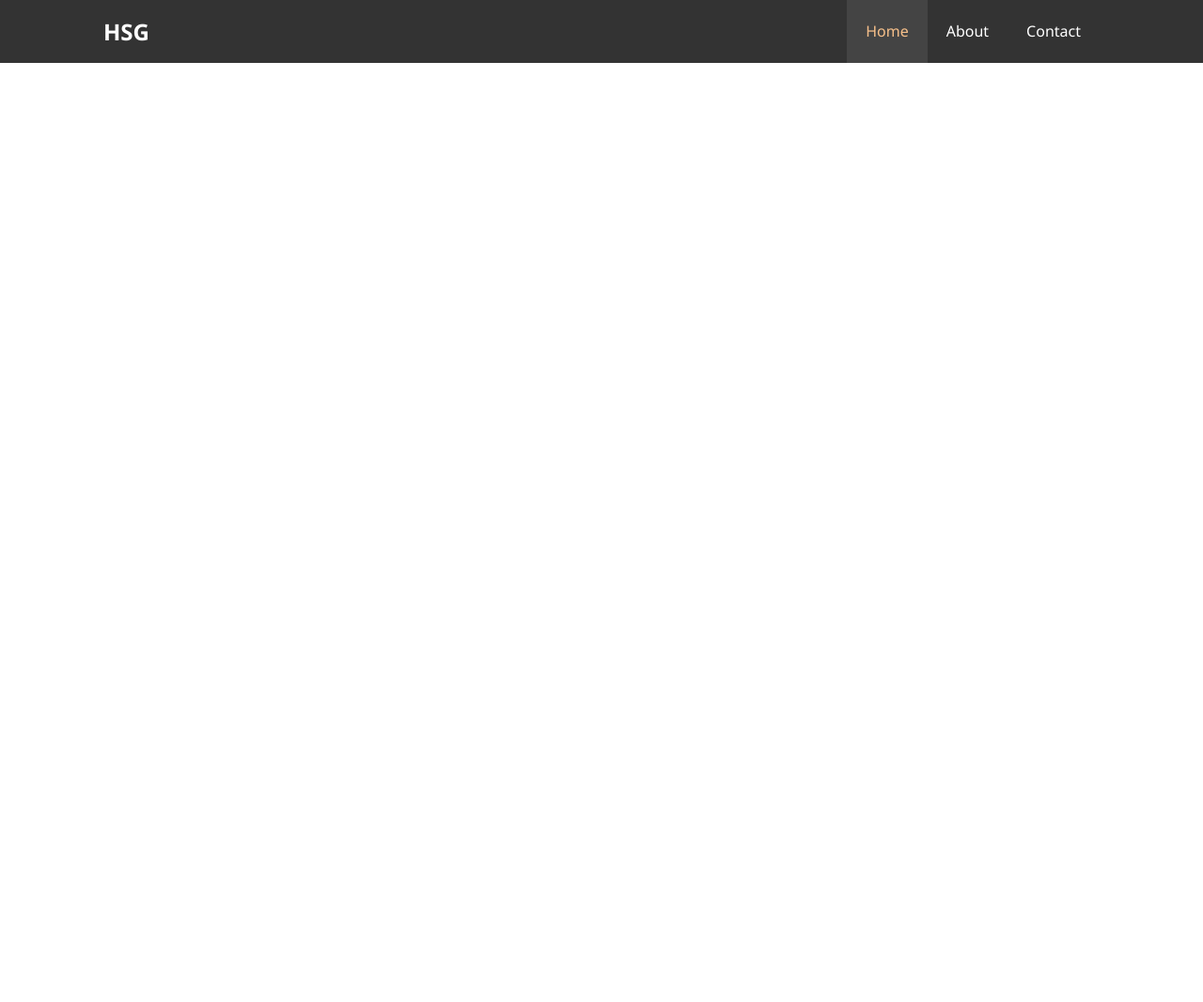
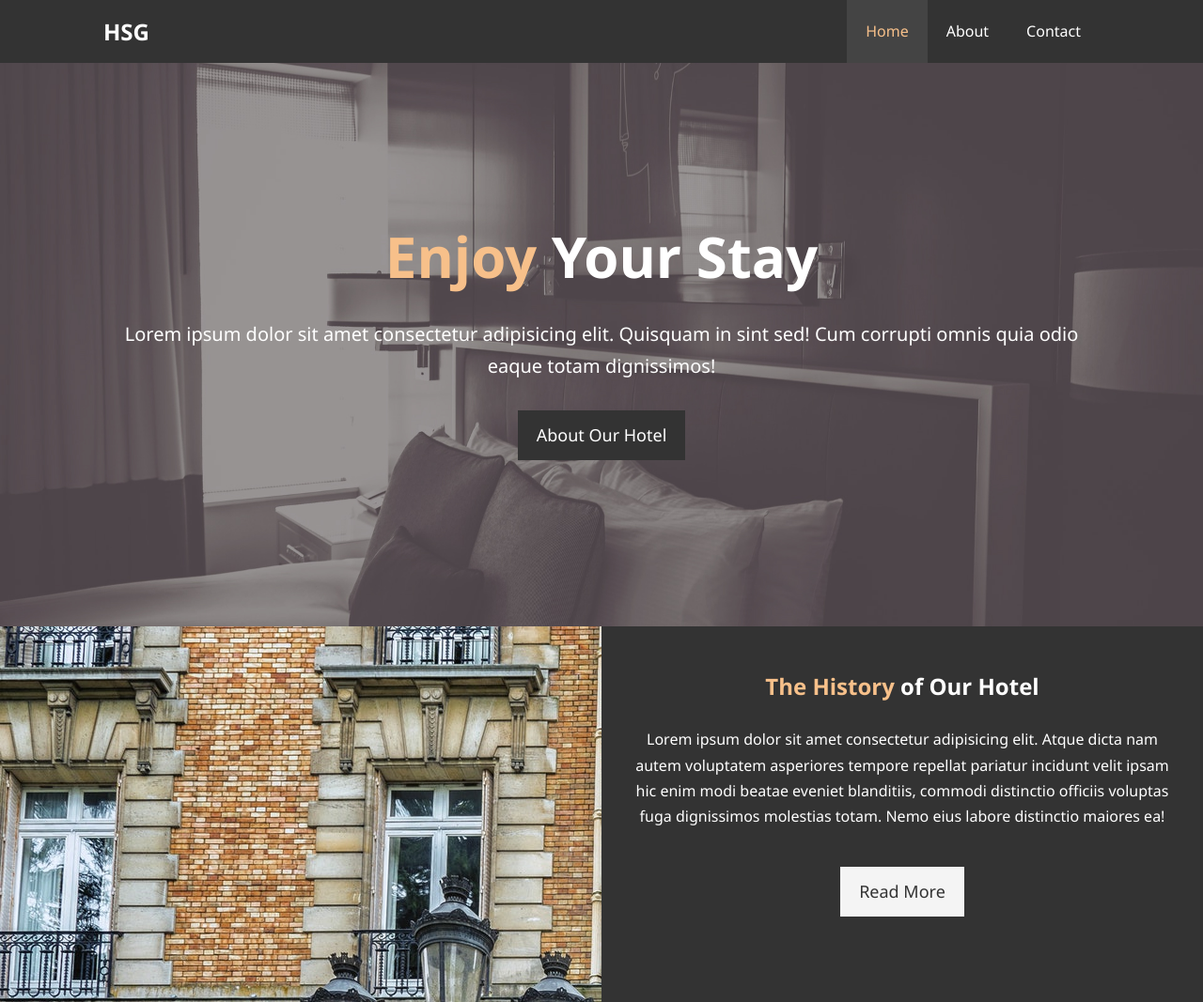
Before and after one commit to gwalchmei151/udemy-tutorial-hotel-website, a plain HTML site: page index.html in a window 1280 px wide. Shown: the whole page at 94% size. Before the commit the page ends 800 px from the top, so only its background shows below. Drawn offline with Linux system fonts and the light colour scheme.

Commit message:
bg-primary, bg-dark, bg-light utility css done btn, btn-light css done showcase and home-info sections on homepage done

```diff
--- a/css/style.css
+++ b/css/style.css
@@ -35,6 +35,49 @@ p {
   max-width: 1100px;
   overflow: auto;
   padding: 0 20px;
+}
+
+.text-primary {
+  color: #f7c08a;
+}
+
+.lead {
+  font-size: 20px;
+}
+
+.btn {
+  display: inline-block;
+  font-size: 18px;
+  color: #fff;
+  background: #333;
+  padding: 13px 20px;
+  border: none;
+  cursor: pointer;
+}
+
+.btn:hover {
+  background: #f7c08a;
+  color: #333;
+}
+
+.btn-light {
+  background: #f4f4f4;
+  color: #333;
+}
+
+.bg-dark {
+  background: #333;
+  color: #fff;
+}
+
+.bg-light {
+  background: #f4f4f4;
+  color: #333;
+}
+
+.bg-primary {
+  background: #333;
+  color: #f7c08a;
 }
 
 /* Navbar */
@@ -76,3 +119,48 @@ p {
 }
 
 /* Showcase */
+#showcase {
+  background: url("../img/showcase.jpg") no-repeat center center/cover;
+  height: 600px;
+}
+
+#showcase .showcase-content {
+  color: #fff;
+  text-align: center;
+  padding-top: 170px;
+}
+
+#showcase .showcase-content h1 {
+  font-size: 60px;
+  line-height: 1.2em;
+}
+
+#showcase .showcase-content p {
+  padding-bottom: 20px;
+  line-height: 1.7em;
+}
+
+/* Home Info */
+#home-info {
+  height: 400px;
+}
+
+#home-info .info-img {
+  float: left;
+  width: 50%;
+  background: url("../img/photo-1.jpg") no-repeat;
+  min-height: 100%;
+}
+
+#home-info .info-content {
+  float: right;
+  width: 50%;
+  height: 100%;
+  text-align: center;
+  padding: 50px 30px;
+  overflow: hidden;
+}
+
+#home-info .info-content p {
+  padding-bottom: 30px;
+}
--- a/index.html
+++ b/index.html
@@ -24,6 +24,34 @@
           </ul>
         </div>
       </nav>
+
+      <div id="showcase">
+        <div class="container">
+          <div class="showcase-content">
+            <h1><span class="text-primary">Enjoy</span> Your Stay</h1>
+            <p class="lead">
+              Lorem ipsum dolor sit amet consectetur adipisicing elit. Quisquam
+              in sint sed! Cum corrupti omnis quia odio eaque totam dignissimos!
+            </p>
+            <a class="btn" href="about.html">About Our Hotel</a>
+          </div>
+        </div>
+      </div>
     </header>
+
+    <section id="home-info" class="bg-dark">
+      <div class="info-img"></div>
+      <div class="info-content">
+        <h2><span class="text-primary">The History</span> of Our Hotel</h2>
+        <p>
+          Lorem ipsum dolor sit amet consectetur adipisicing elit. Atque dicta
+          nam autem voluptatem asperiores tempore repellat pariatur incidunt
+          velit ipsam hic enim modi beatae eveniet blanditiis, commodi
+          distinctio officiis voluptas fuga dignissimos molestias totam. Nemo
+          eius labore distinctio maiores ea!
+        </p>
+        <a class="btn btn-light" href="about.html">Read More</a>
+      </div>
+    </section>
   </body>
 </html>
```
